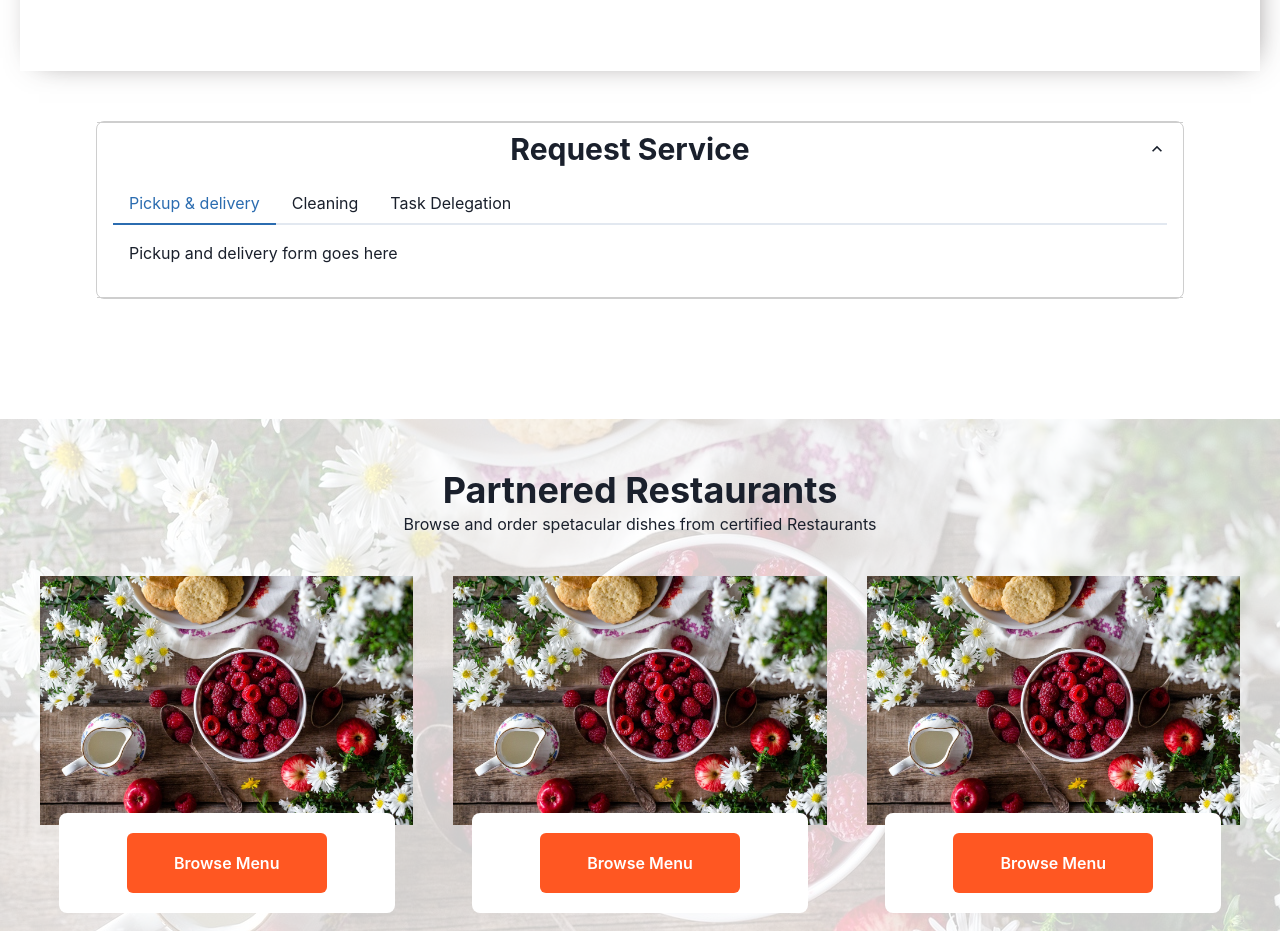
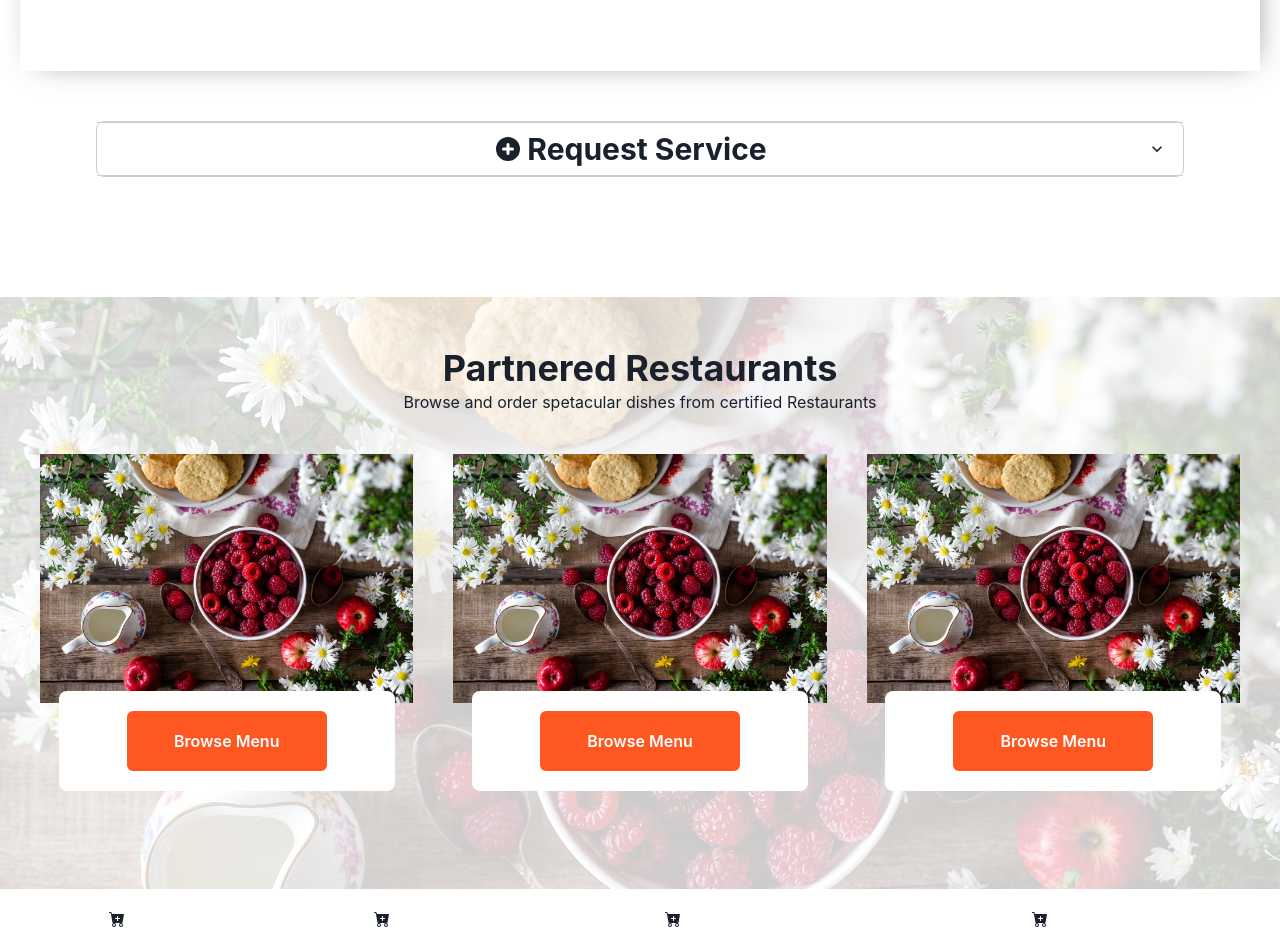
Before and after one commit to jahrulezfrancis/swift-service-frontend, a React (Vite) app: page / in a window 1280 px wide. Shown: the part 1502-2433 px from the top of the page. Built offline with nearby package versions, Linux system fonts and the light colour scheme.

Commit message:
Updated service request section

```diff
--- a/src/Components/Pages/Home/HomePage.tsx
+++ b/src/Components/Pages/Home/HomePage.tsx
@@ -1,10 +1,12 @@
-import { Box, Heading, Stack, Flex, Tabs, TabList, Tab, HStack, TabPanel, TabPanels, Accordion, AccordionIcon, AccordionButton, AccordionItem, AccordionPanel, Spacer, Text, Icon, } from "@chakra-ui/react";
+import { Box, Heading, Stack, Flex, Tabs, TabList, Tab, HStack, TabPanel, TabPanels, Accordion, AccordionIcon, AccordionButton, AccordionItem, AccordionPanel, Spacer, Text, Icon, Center, } from "@chakra-ui/react";
 import HeroSlider from "../../Sections/Slider/HeroSlider";
 import ServiceCard from "../../Reuseables/Cards/ServiceCard";
 import RestaurantsCard from "../../Reuseables/Cards/FoodMenuCard";
 import { BsCartPlusFill } from "react-icons/bs";
+import { HiPlusCircle } from "react-icons/hi";
 import ListItemComp from "../../Sections/listItems";
 import DemoPic from "../../../assets/raspberries.jpg"
+
 
 
 export default function Homepage() {
@@ -30,13 +32,14 @@ export default function Homepage() {
                 <section style={{ background: "white", marginTop: "-50px" }}>
                     <Box p="50px 0px 20px 0px" bg="white">
                         <Flex align="center" justify='center'>
-                            <Accordion borderRadius={8} border="1px #CECECE solid" w="85vw" defaultIndex={[0]} allowMultiple>
+                            <Accordion borderRadius={8} border="1px #CECECE solid" w="85vw" defaultIndex={[1]} allowMultiple>
                                 <AccordionItem>
                                     <h2>
                                         <AccordionButton>
-                                            <Box flex='1' textAlign='center'>
+                                            <Center gap={1} display="flex" flex='1' textAlign='center'>
+                                                <Icon fontSize={30} as={HiPlusCircle} />
                                                 <Heading textAlign="center" fontSize={30}>Request Service</Heading>
-                                            </Box>
+                                            </Center>
                                             <AccordionIcon />
                                         </AccordionButton>
                                     </h2>
```
